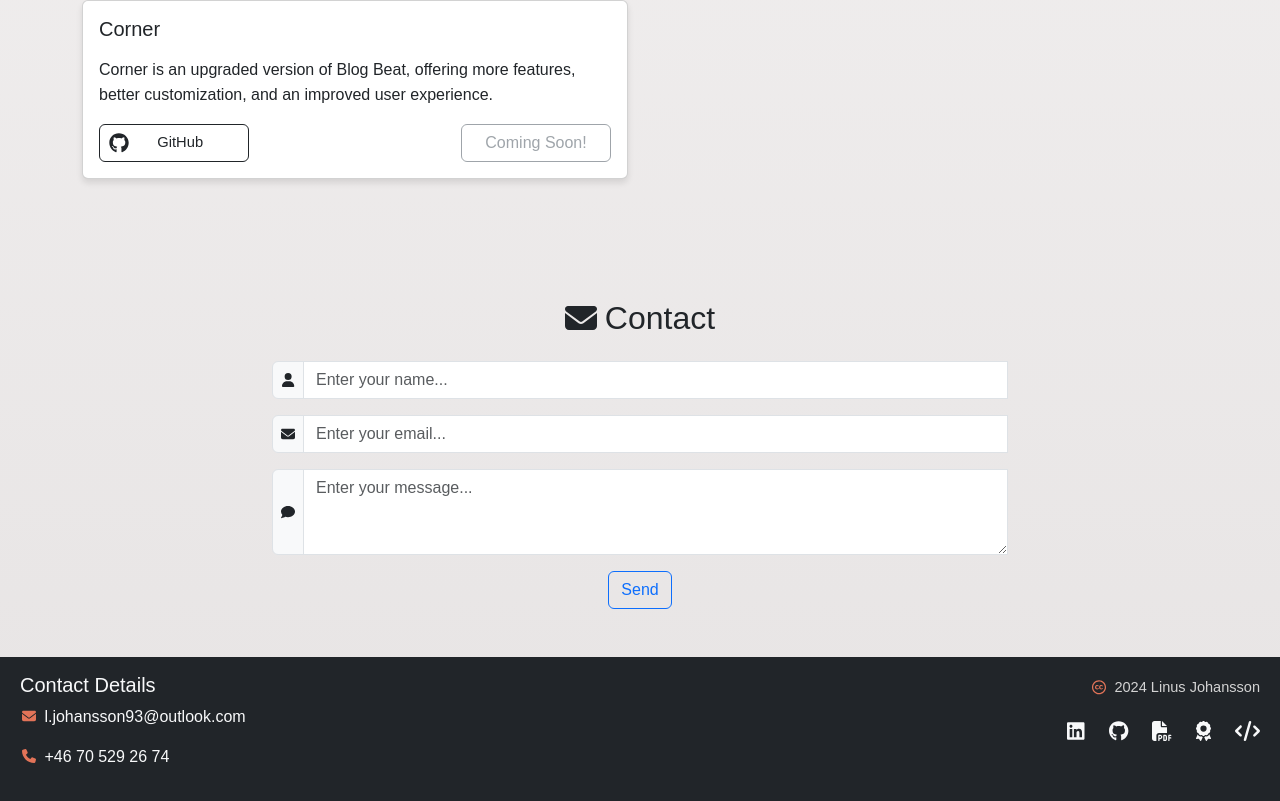
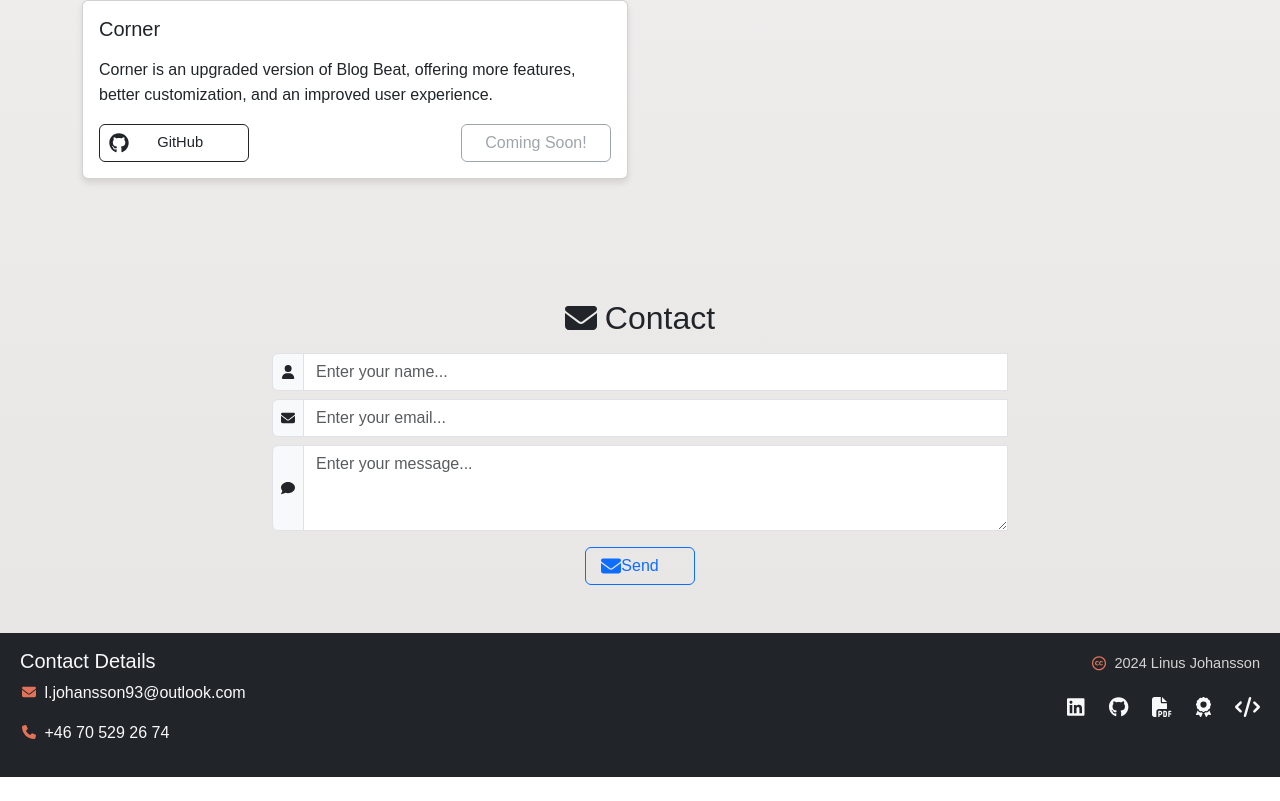
Before and after one commit to j0hanz/j0hanz-portfolio, a React (Create React App) app: page / in a window 1280 px wide. Shown: the part 3732-4533 px from the top of the page. After the commit the page ends 4509 px from the top, so only its background shows below. Built offline with nearby package versions, Linux system fonts and the light colour scheme.

Commit message:
Update ContactForm component styling for better alignment and button appearance

```diff
--- a/src/components/ContactForm.js
+++ b/src/components/ContactForm.js
@@ -96,7 +96,7 @@ const ContactForm = () => {
             )}
             <Form noValidate onSubmit={handleSubmit}>
               <Form.Group controlId="formName">
-                <InputGroup className="mt-3">
+                <InputGroup className="mt-2">
                   <InputGroup.Text className={styles.inputGroupIcon}>
                     <FontAwesomeIcon size="sm" icon={faUser} />
                   </InputGroup.Text>
@@ -116,7 +116,7 @@ const ContactForm = () => {
               </Form.Group>
 
               <Form.Group controlId="formEmail">
-                <InputGroup className="mt-3">
+                <InputGroup className="mt-2">
                   <InputGroup.Text className={styles.inputGroupIcon}>
                     <FontAwesomeIcon size="sm" icon={faEnvelope} />
                   </InputGroup.Text>
@@ -136,7 +136,7 @@ const ContactForm = () => {
               </Form.Group>
 
               <Form.Group controlId="formMessage">
-                <InputGroup className="mt-3">
+                <InputGroup className="mt-2">
                   <InputGroup.Text className={styles.inputGroupIcon}>
                     <FontAwesomeIcon size="sm" icon={faComment} />
                   </InputGroup.Text>
@@ -158,7 +158,8 @@ const ContactForm = () => {
 
               <div className="d-flex justify-content-center">
                 <Button
-                  variant="outline-primary d-flex mt-3"
+                  className={styles.customButton}
+                  variant="outline-primary mt-3"
                   type="submit"
                   disabled={isSending}
                 >
@@ -170,12 +171,18 @@ const ContactForm = () => {
                         size="sm"
                         role="status"
                         aria-hidden="true"
-                        className="me-2"
+                        className={styles.buttonIcon}
                       />
-                      Sending...
+                      <span className={styles.buttonText}>Sending...</span>
                     </>
                   ) : (
-                    'Send'
+                    <>
+                      <FontAwesomeIcon
+                        icon={faEnvelope}
+                        className={styles.buttonIcon}
+                      />
+                      <span className={styles.buttonText}>Send</span>
+                    </>
                   )}
                 </Button>
               </div>
--- a/src/components/styles/ContactForm.module.css
+++ b/src/components/styles/ContactForm.module.css
@@ -4,3 +4,31 @@
   justify-content: center;
   align-items: center;
 }
+
+.customButton {
+  width: 110px; /* Slightly increased width for better balance */
+  max-width: 100%;
+  min-height: 38px;
+  display: flex;
+  align-items: center;
+  justify-content: center;
+  position: relative;
+  padding-left: 30px; /* Added padding to make room for the icon */
+}
+
+.buttonIcon {
+  width: 20px;
+  height: 20px;
+  position: absolute;
+  left: 15px; /* Adjusted for better alignment */
+  top: 50%;
+  transform: translateY(-50%);
+}
+
+.buttonText {
+  display: flex;
+  align-items: center;
+  justify-content: center;
+  margin-left: 0; /* Removed margin to keep text centered */
+  flex-grow: 1; /* Ensures the text fills the available space */
+}
```
